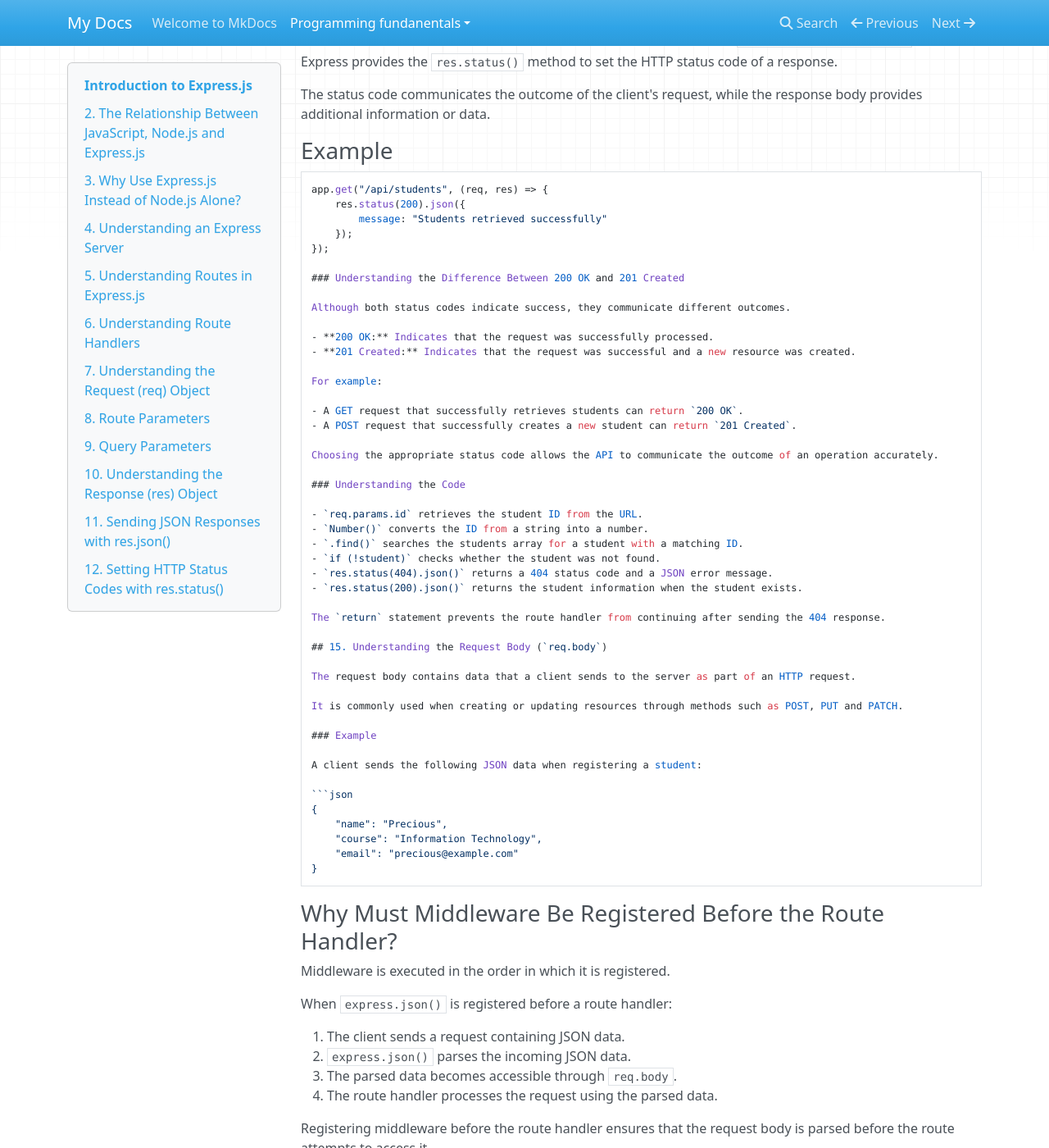
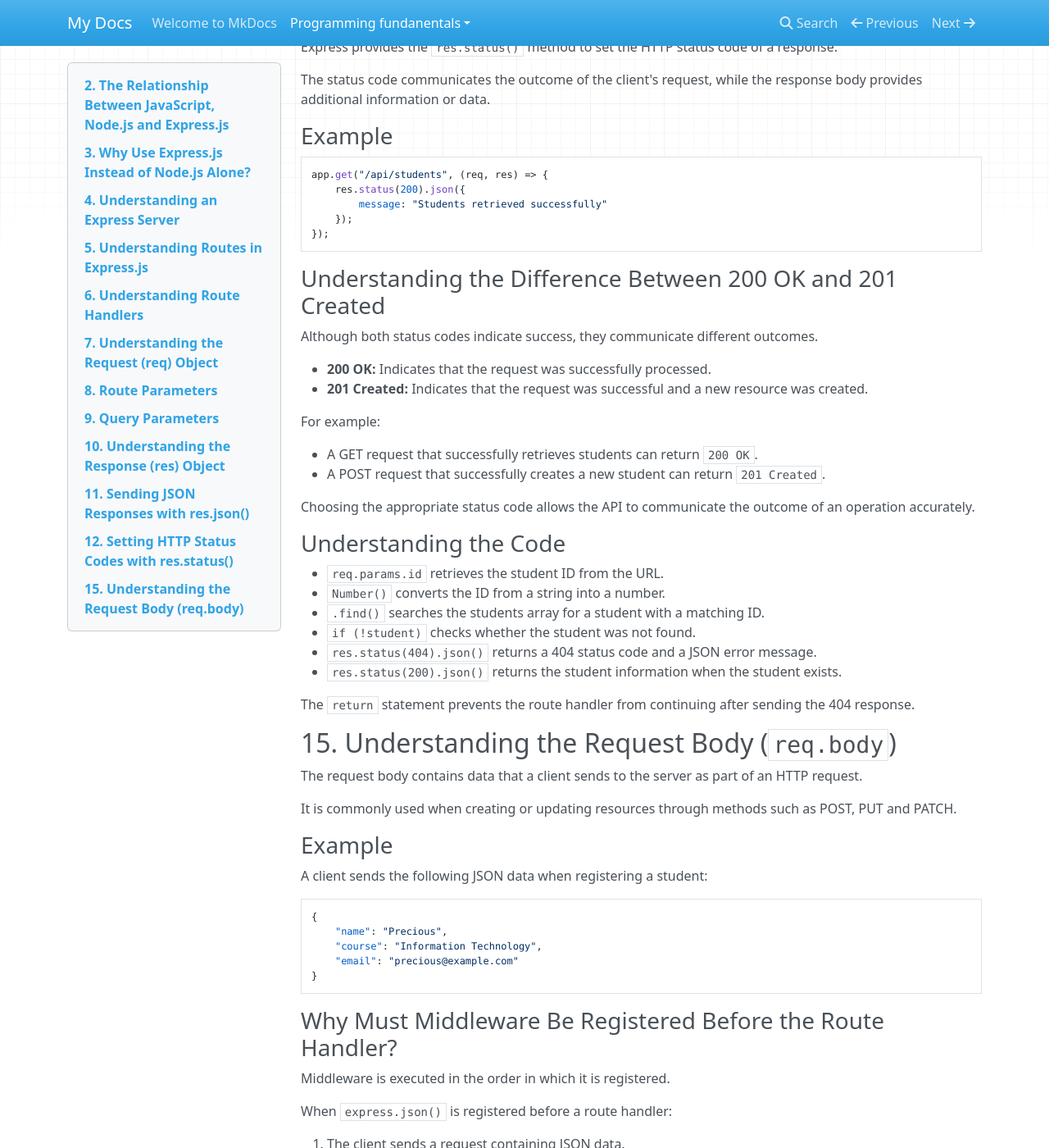
Before and after one commit to mahlatse-02/learning-wiki, an MkDocs documentation site: the page built from docs/programming-fundanentals/api-learning/05-data-formats.md, in a window 1280 px wide and 1400 px high, scrolled down 6386 px. Shown: the whole window at 82% size. Built offline with MkDocs 1.6.1, drawn with Linux system fonts in a browser that asks for light colours; nearby versions of some CDN libraries; part of the change alters nothing that is shown; some of the changed text lies outside the part shown.

Commit message:
Fix syntax

````diff
--- a/docs/programming-fundanentals/api-learning/05-data-formats.md
+++ b/docs/programming-fundanentals/api-learning/05-data-formats.md
@@ -1,4 +1,4 @@
-# Introduction to Express.js
+9# Introduction to Express.js
 
 ## 2. The Relationship Between JavaScript, Node.js and Express.js
 
@@ -307,6 +307,7 @@ app.get("/api/students", (req, res) => {
         message: "Students retrieved successfully"
     });
 });
+```
 
 ### Understanding the Difference Between 200 OK and 201 Created
 
````
